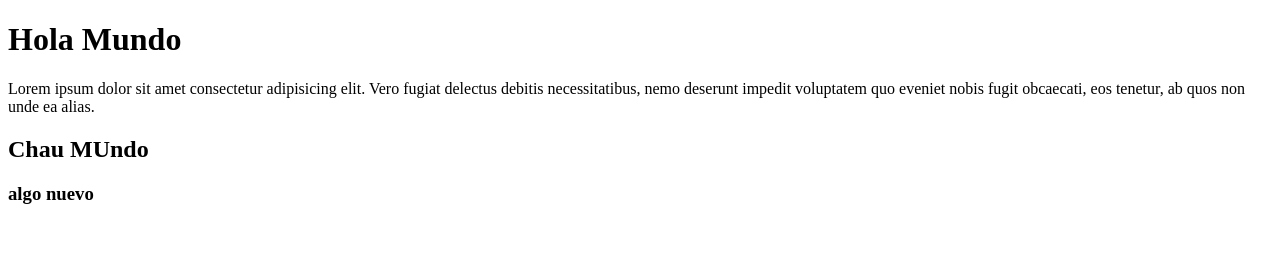
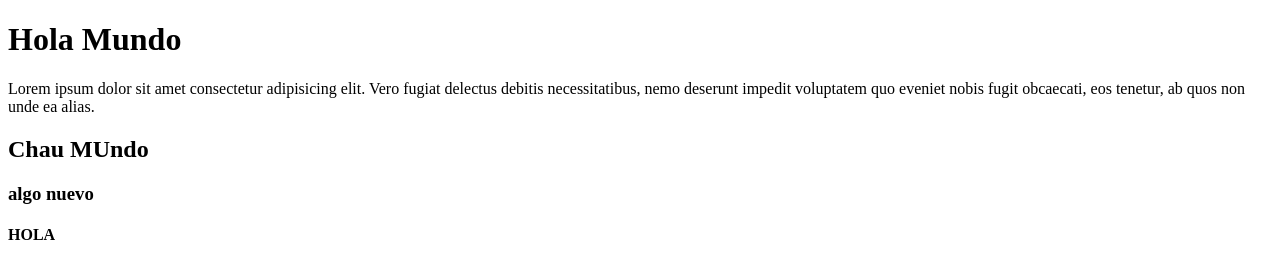
Before and after one commit to Torreblancamd/tercer_repo, a plain HTML site: page index.html in a window 1280 px wide. Drawn offline with Linux system fonts and the light colour scheme.

Commit message:
ultimo cambio

```diff
--- a/index.html
+++ b/index.html
@@ -13,5 +13,6 @@
 
     <h2>Chau MUndo</h2>
     <h3>algo nuevo</h3>
+    <h4>HOLA</h4>
         </body>
 </html>
```
Also changed, not shown: estilo.css (added).
